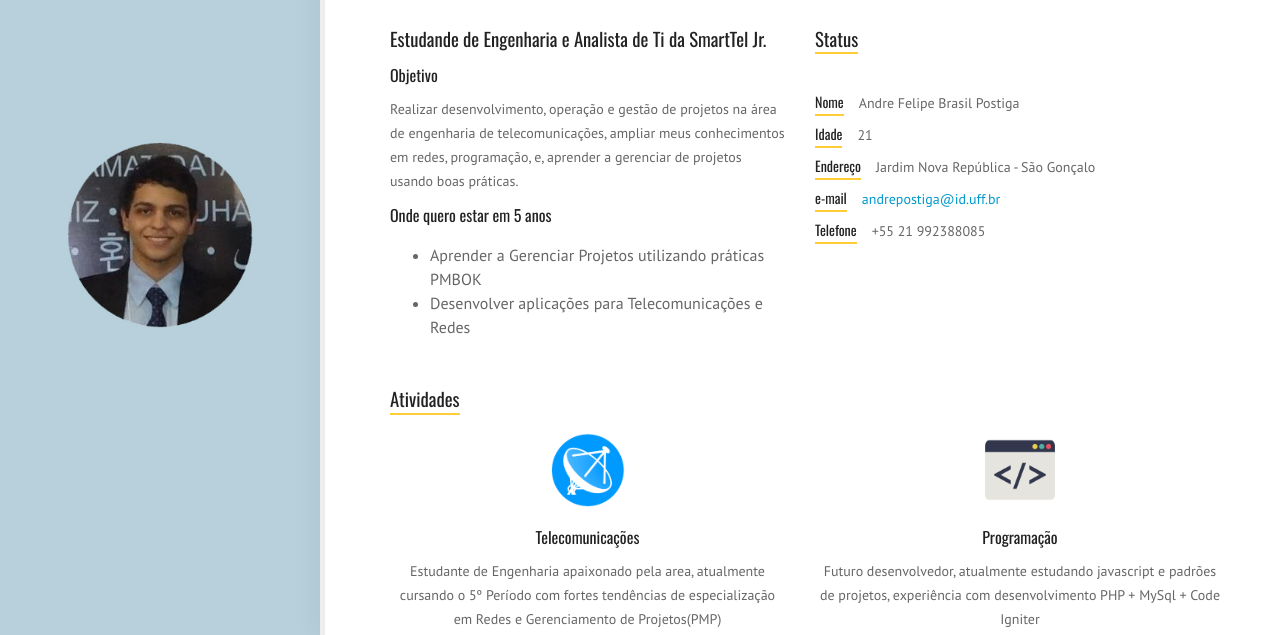
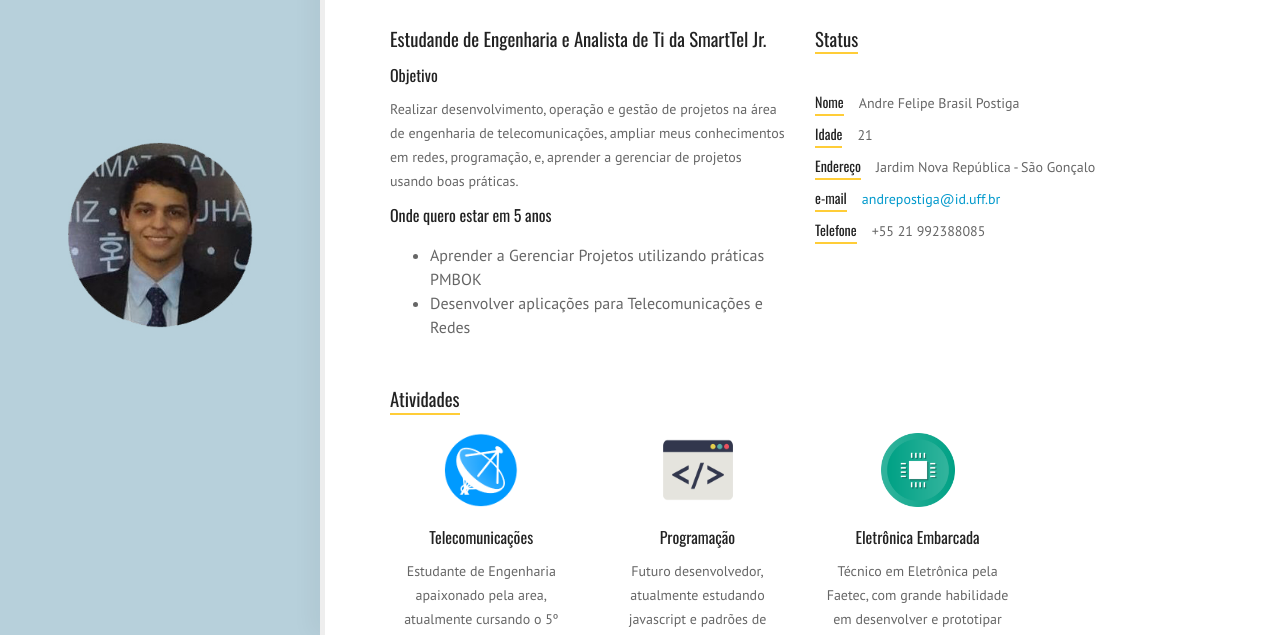
Before and after one commit to AndrePostiga/andrepostiga.github.io, a plain HTML site: page index.html in a window 1280 px wide. Shown: the part 165-800 px from the top of the page. Drawn offline with nearby package versions, Linux system fonts and the light colour scheme.

Commit message:
Update index.html

```diff
--- a/index.html
+++ b/index.html
@@ -146,18 +146,18 @@
                 <h3>Atividades</h3>
               </div>
 
-              <div class="col-xs-12 col-sm-6 col-md-6 col-lg-6 subpage-block">
+              <div class="col-xs-12 col-sm-6 col-md-3 col-lg-3 subpage-block">
                 <div class="service-block">
                   <div class="service-info">
                     <img src="images/service/telecommunications.png" alt="E-Commerce">
                     <h4>Telecomunicações</h4>
-                    <p>Estudante de Engenharia apaixonado pela area, atualmente cursando o 5º Período com fortes tendências de especialização em Redes e Gerenciamento de Projetos(PMP)</p>
+                    <p>Estudante de Engenharia apaixonado pela area, atualmente cursando o 5º Período com fortes tendências de especialização em Redes</p>
                   </div>
                 </div>
               </div>
 
               <div class="row">
-                <div class="col-xs-12 col-sm-6 col-md-6 col-lg-6 subpage-block">
+                <div class="col-xs-12 col-sm-6 col-md-3 col-lg-3 subpage-block">
                   <div class="service-block">
                     <div class="service-info">
                       <img src="images/service/programming.png" alt="Responsive Design">
@@ -167,7 +167,7 @@
                   </div>
                 </div>
 
-                <div class="col-xs-12 col-sm-6 col-md-6 col-lg-6 subpage-block">
+                <div class="col-xs-12 col-sm-6 col-md-3 col-lg-3 subpage-block">
                   <div class="service-block">
                     <div class="service-info">
                       <img src="images/service/eletronics.png" alt="Copywriter">
@@ -178,7 +178,7 @@
                 </div>
 
 
-                <div class="col-xs-12 col-sm-6 col-md-6 col-lg-6 subpage-block">
+                <div class="col-xs-12 col-sm-6 col-md-3 col-lg-3 subpage-block">
                   <div class="service-block">
                     <div class="service-info">
                       <img src="images/service/ti.png" alt="Management">
```
